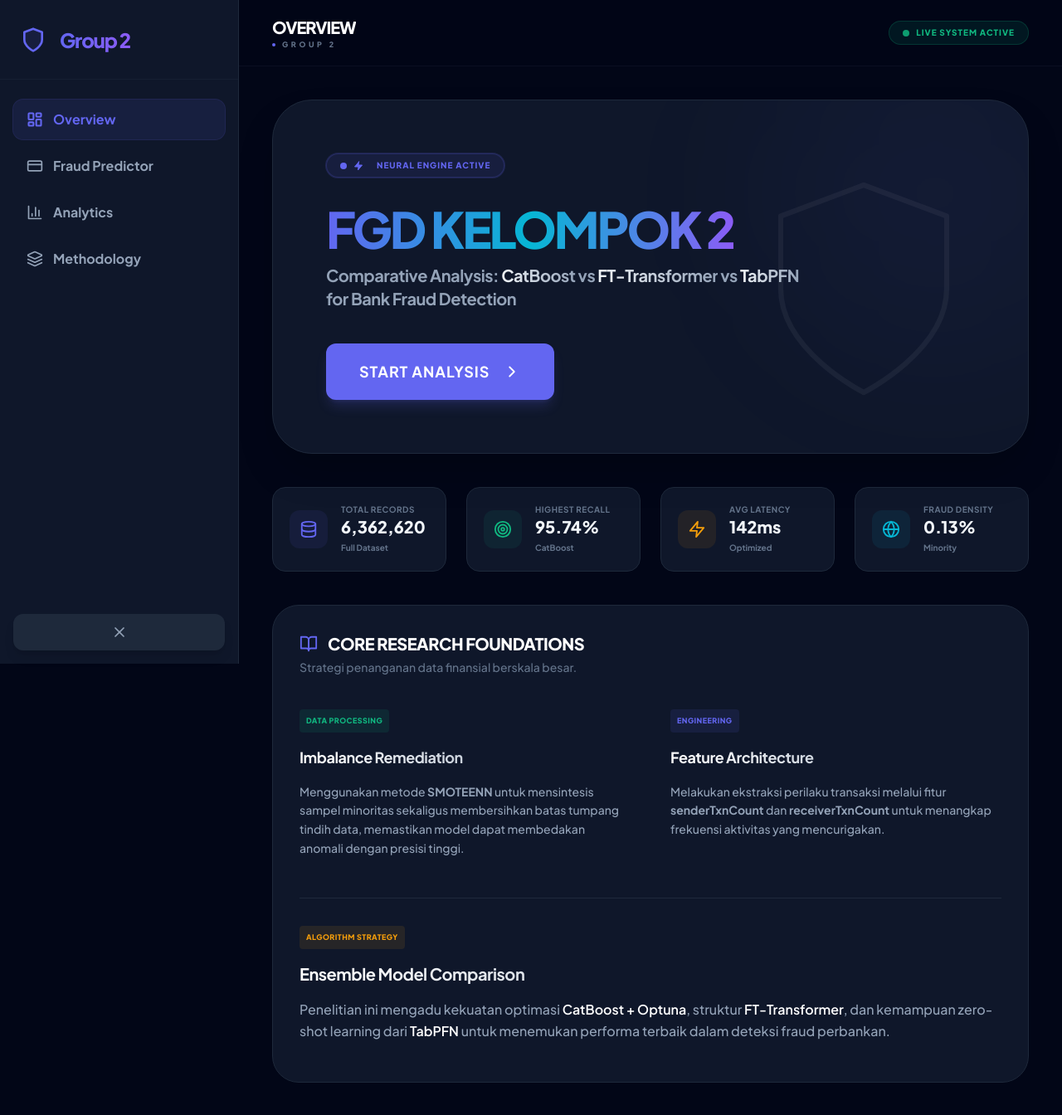
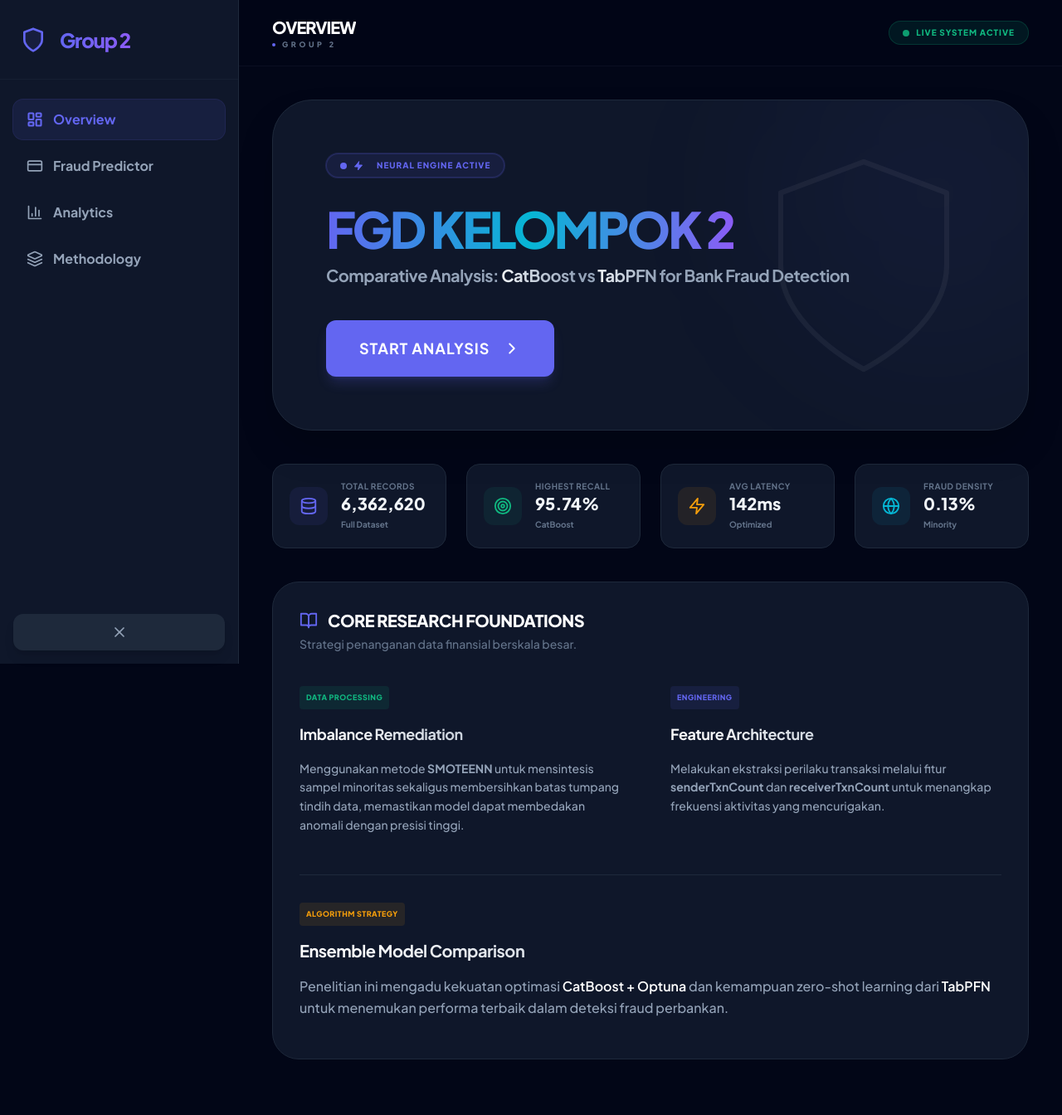
Before and after one commit to agusperdii/bank-fraud-detection, a React (Vite) app: page / in a window 1280 px wide. Shown: the whole page at 83% size. After the commit the page ends 1317 px from the top, so only its background shows below. Built offline with nearby package versions, Linux system fonts and the light colour scheme.

Commit message:
fix heuristics

```diff
--- a/src/App.jsx
+++ b/src/App.jsx
@@ -63,7 +63,6 @@
     performance: [
       { name: 'TabPFN', auc: 0.9949, recall: 0.9000, pr: 0.8084 },
       { name: 'CatBoost', auc: 0.9936, recall: 0.9574, pr: 0.7440 },
-      { name: 'FT-Transformer', auc: 0.9926, recall: 0.8754, pr: 0.7198 },
     ]
   }), []);
 
--- a/src/components/molecules/PredictorResult.jsx
+++ b/src/components/molecules/PredictorResult.jsx
@@ -11,10 +11,12 @@
 
   return (
     <div className={`p-6 rounded-2xl border ${isFraud ? 'border-brand-danger/30' : 'border-brand-success/30'} ${bgColor} transition-all relative overflow-hidden`}>
-      {/* Indicator Overlay */}
-      <div className={`absolute top-0 right-0 px-3 py-1 text-[8px] font-black uppercase tracking-widest ${isDemo ? 'bg-brand-warning/20 text-brand-warning' : 'bg-brand-success/20 text-brand-success'}`}>
-        {isDemo ? 'Heuristic Backup' : 'Live Inference'}
-      </div>
+      {/* Indicator Overlay - Only show when using heuristics/demo */}
+      {isDemo && (
+        <div className="absolute top-0 right-0 px-3 py-1 text-[8px] font-black uppercase tracking-widest bg-brand-warning/20 text-brand-warning">
+          Heuristic Backup
+        </div>
+      )}
 
       <div className="flex justify-between items-start mb-6 pt-2">
         <div className="space-y-1">
--- a/src/pages/Methodology.jsx
+++ b/src/pages/Methodology.jsx
@@ -29,7 +29,7 @@
     },
     {
       t: 'Modeling',
-      d: 'Menerapkan arsitektur ensemble (CatBoost, TabPFN, FT-Transformer) untuk membangun mesin prediksi yang tangguh dan akurat.',
+      d: 'Menerapkan arsitektur ensemble (CatBoost, TabPFN) untuk membangun mesin prediksi yang tangguh dan akurat.',
       i: Cpu
     },
     {
--- a/src/pages/Overview.jsx
+++ b/src/pages/Overview.jsx
@@ -19,8 +19,8 @@
             <h1 className="text-3xl sm:text-4xl lg:text-6xl font-black leading-tight tracking-tighter uppercase text-white">
               <span className="bg-gradient-to-r from-brand-primary via-brand-accent to-brand-secondary bg-clip-text text-transparent">FGD Kelompok 2</span>
             </h1>
-            <p className="text-base lg:text-xl text-slate-400 font-bold tracking-tight leading-relaxed max-w-xl">
-              Comparative Analysis: <span className="bg-gradient-to-r from-slate-100 to-slate-400 bg-clip-text text-transparent">CatBoost</span> vs <span className="bg-gradient-to-r from-slate-100 to-slate-400 bg-clip-text text-transparent">FT-Transformer</span> vs <span className="bg-gradient-to-r from-slate-100 to-slate-400 bg-clip-text text-transparent">TabPFN</span> for Bank Fraud Detection
+            <p className="text-base lg:text-xl text-slate-400 font-bold tracking-tight leading-relaxed max-wxl">
+              Comparative Analysis: <span className="bg-gradient-to-r from-slate-100 to-slate-400 bg-clip-text text-transparent">CatBoost</span> vs <span className="bg-gradient-to-r from-slate-100 to-slate-400 bg-clip-text text-transparent">TabPFN</span> for Bank Fraud Detection
             </p>
           </div>
 
@@ -81,7 +81,7 @@
               Ensemble Model Comparison
             </h4>
             <p className="text-slate-400 text-base leading-relaxed">
-              Penelitian ini mengadu kekuatan optimasi <span className="text-white font-semibold">CatBoost + Optuna</span>, struktur <span className="text-white font-semibold">FT-Transformer</span>, dan kemampuan zero-shot learning dari <span className="text-white font-semibold">TabPFN</span> untuk menemukan performa terbaik dalam deteksi fraud perbankan.
+              Penelitian ini mengadu kekuatan optimasi <span className="text-white font-semibold">CatBoost + Optuna</span> dan kemampuan zero-shot learning dari <span className="text-white font-semibold">TabPFN</span> untuk menemukan performa terbaik dalam deteksi fraud perbankan.
             </p>
           </div>
         </div>
```
